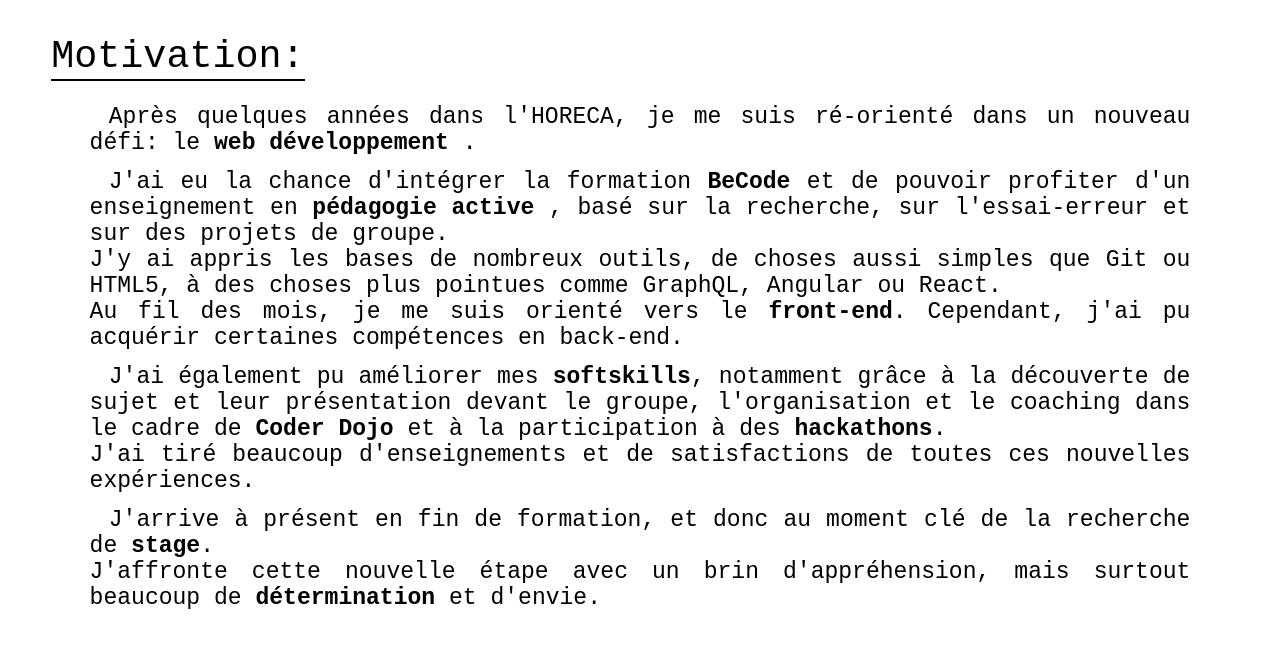
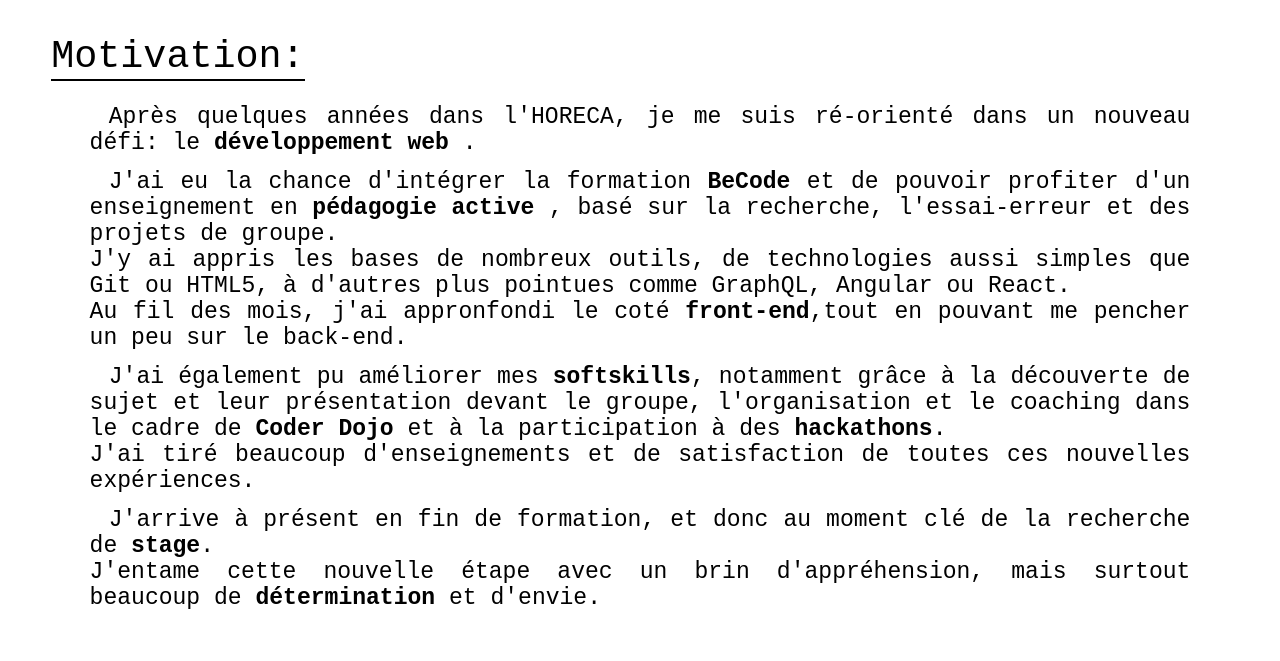
Before and after one commit to SImonJolet/CV-Angular, an Angular app: page /mainpage in a window 1280 px wide. Shown: the part 1020-1681 px from the top of the page. Built offline with nearby package versions, Linux system fonts and the light colour scheme.

Commit message:
Fix resume typo

```diff
--- a/src/app/composants/resume/resume.component.html
+++ b/src/app/composants/resume/resume.component.html
@@ -6,20 +6,21 @@
   <div class="presentation">
     <p>
       Après quelques années dans l'HORECA, je me suis ré-orienté dans un nouveau
-      défi: le <strong>web développement</strong> .
+      défi: le <strong>développement web</strong> .
     </p>
 
     <p>
       J'ai eu la chance d'intégrer la formation <strong>BeCode</strong> et de
       pouvoir profiter d'un enseignement en <strong>pédagogie active</strong> ,
-      basé sur la recherche, sur l'essai-erreur et sur des projets de groupe.
+      basé sur la recherche, l'essai-erreur et des projets de groupe.
       <br />
-      J'y ai appris les bases de nombreux outils, de choses aussi simples que
-      Git ou HTML5, à des choses plus pointues comme GraphQL, Angular ou React.
+      J'y ai appris les bases de nombreux outils, de technologies aussi simples
+      que Git ou HTML5, à d'autres plus pointues comme GraphQL, Angular ou
+      React.
       <br />
-      Au fil des mois, je me suis orienté vers le
-      <strong>front-end</strong>. Cependant, j'ai pu acquérir certaines
-      compétences en back-end.
+      Au fil des mois, j'ai appronfondi le coté
+      <strong>front-end</strong>,tout en pouvant me pencher un peu sur le
+      back-end.
     </p>
 
     <p>
@@ -28,13 +29,13 @@
       l'organisation et le coaching dans le cadre de
       <strong>Coder Dojo</strong> et à la participation à des
       <strong>hackathons</strong>. <br />
-      J'ai tiré beaucoup d'enseignements et de satisfactions de toutes ces
+      J'ai tiré beaucoup d'enseignements et de satisfaction de toutes ces
       nouvelles expériences.
     </p>
     <p>
       J'arrive à présent en fin de formation, et donc au moment clé de la
       recherche de <strong>stage</strong>. <br />
-      J'affronte cette nouvelle étape avec un brin d'appréhension, mais surtout
+      J'entame cette nouvelle étape avec un brin d'appréhension, mais surtout
       beaucoup de <strong>détermination</strong> et d'envie.
     </p>
   </div>
```
